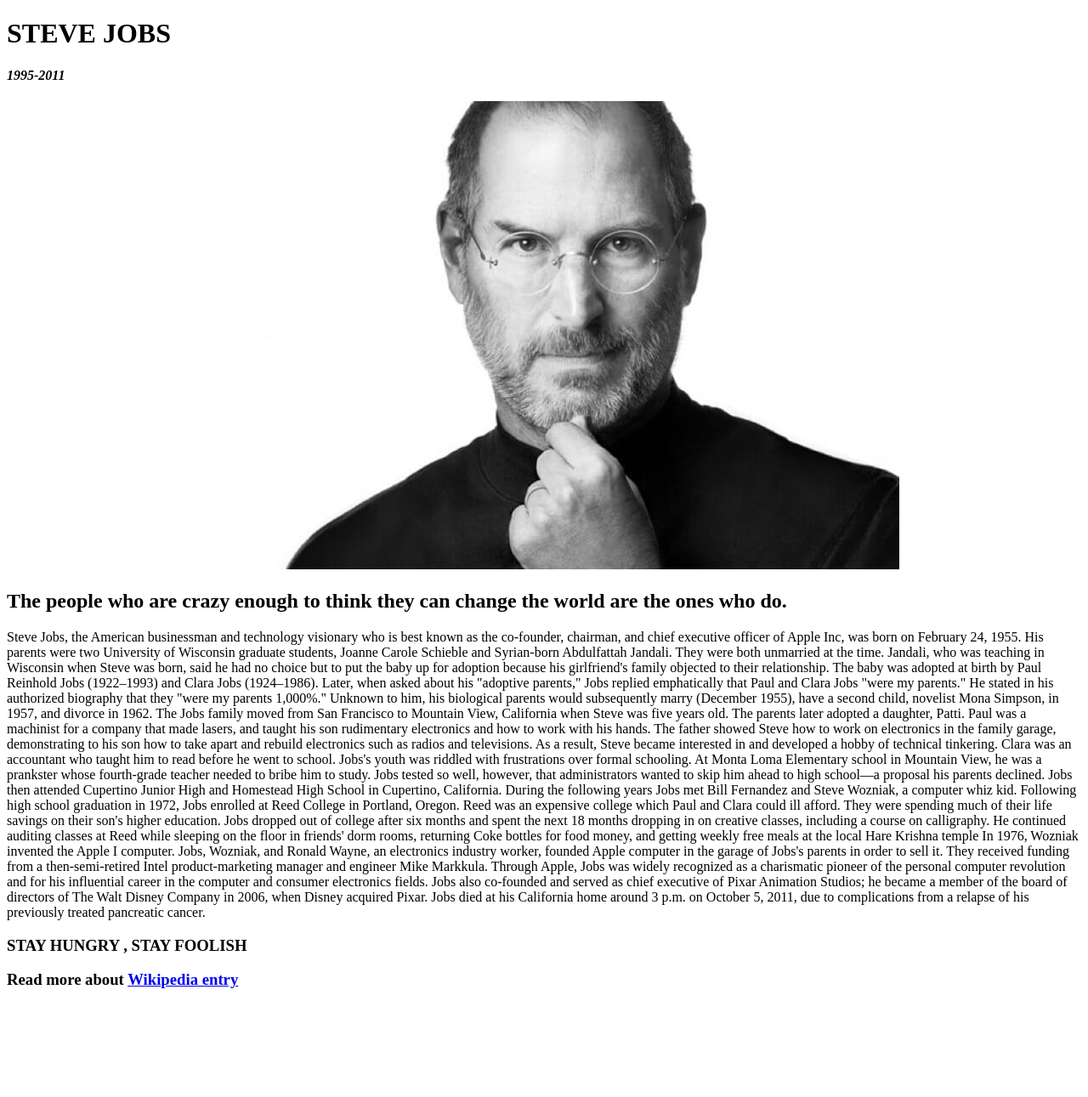
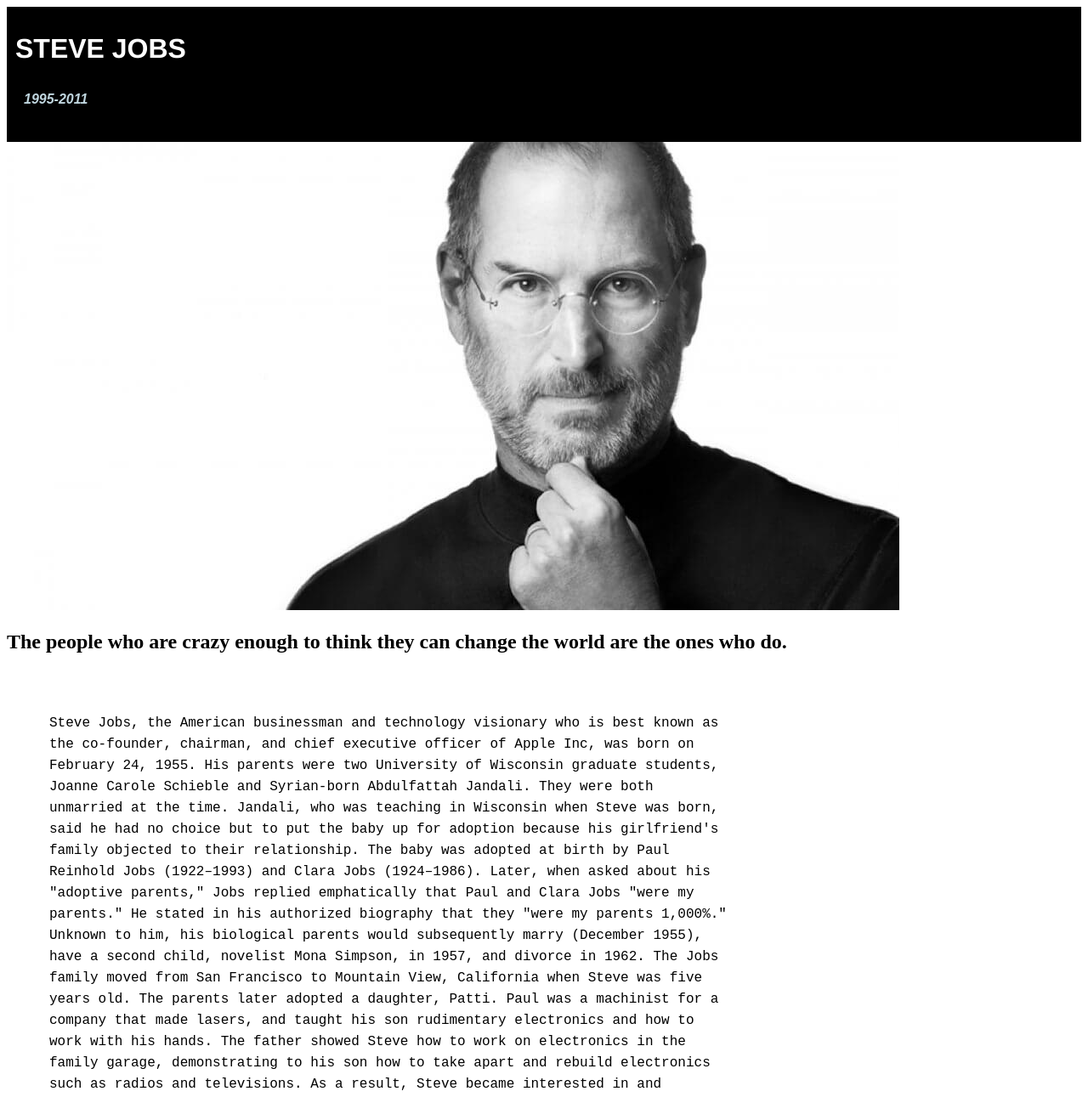
Before and after one commit to TommyM0ntana/MicroverseTributepage, a plain HTML site: page index.html in a window 1280 px wide. Shown: the top 1291 px of the page at 85% size. Before the commit the page ends 1183 px from the top, so only its background shows below. Drawn offline with Linux system fonts and the light colour scheme; a script that the page names is missing.

Commit message:
add CSS and for now finish

```diff
--- a/style.css
+++ b/style.css
@@ -1,4 +1,25 @@
-body{
-    background-color:white;
+.first-div {
+  background-color:  black;
+  padding: 10px;
+}
 
+
+.main-heading {
+  font-family:  Helvetica;
+  color: white;
 }
+
+.sub-heading {
+  font-family: sans-serif;
+  color:#c0d6df ;
+  padding :10px;
+}
+
+p {
+  font-family: 'Courier New', Courier, monospace;
+  padding: 50px;
+}
+
+.main-section {
+max-width: 900px;
+line-height: 25px;}
```
